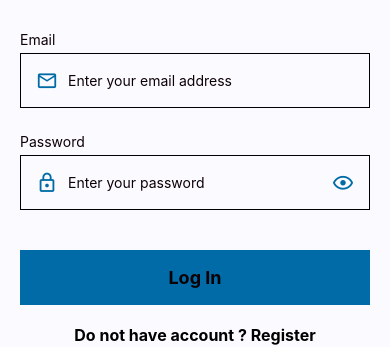
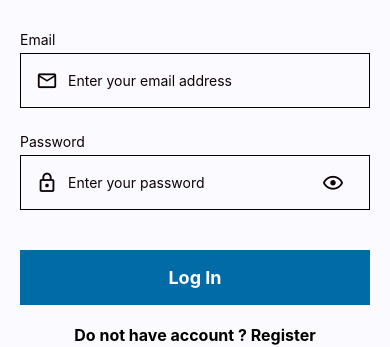
Before and after one commit to claudio-familia/project-car, a React Native app: screen /Login in a window 390 px wide. Shown: the part 134-481 px from the top of the page. Built offline with nearby package versions, Linux system fonts and the light colour scheme; no server answers.

Commit message:
Add login with firebase and update styles for input

```diff
--- a/App.tsx
+++ b/App.tsx
@@ -1,11 +1,27 @@
-import React from "react";
+import React, { useEffect } from "react";
 import { NavigationContainer } from "@react-navigation/native";
 import Routes from "./routes/Routes";
 import Colors from "./utils/color-const";
 import { useColorScheme } from "react-native";
+import { FIREBASE_AUTH } from "./firebase-config";
 
 export default function App() {
 	const theme = useColorScheme();
+
+	const checkAuthState = () => {
+		FIREBASE_AUTH.onAuthStateChanged((user) => {
+			if (user) {
+				console.log("User is signed in:", user.uid);
+			} else {
+				console.log("User is signed out");
+			}
+		});
+	};
+
+	useEffect(() => {
+		checkAuthState();
+	}, []);
+
 
 	return (
 		<NavigationContainer theme={theme === "dark" ? Colors.dark : Colors.light}>
--- a/components/Button.tsx
+++ b/components/Button.tsx
@@ -20,7 +20,7 @@ const Button = ({title, onPress = () => {}}: Props) => {
 			onPress={onPress}
 			activeOpacity={0.7}
 			style={styles.button}>
-			<Text style={{color: COLORS.text, fontWeight: "bold", fontSize: 18}}>
+			<Text style={{color: COLORS.white, fontWeight: "bold", fontSize: 18}}>
 				{title}
 			</Text>
 		</TouchableOpacity>
--- a/components/Input.tsx
+++ b/components/Input.tsx
@@ -32,7 +32,11 @@ const Input = ({
 				]}>
 				<Icon
 					name={iconName}
-					style={{color: COLORS.primary, fontSize: 22, marginRight: 10}}
+					style={[
+						styles.inputIcon,
+						error ? styles.inputIconError : {},
+						isFocused ? styles.inputIconFocus : {}
+					]}
 				/>
 				<TextInput
 					autoCorrect={false}
@@ -49,7 +53,11 @@ const Input = ({
 					<Icon
 						onPress={() => setHidePassword(!hidePassword)}
 						name={hidePassword ? "eye-outline" : "eye-off-outline"}
-						style={{color: COLORS.primary, fontSize: 22}}
+						style={[
+							styles.inputIcon,
+							error ? styles.inputIconError : {},
+							isFocused ? styles.inputIconFocus : {}
+						]}
 					/>
 				)}
 			</View>
@@ -73,14 +81,27 @@ const styles = StyleSheet.create({
 		backgroundColor: COLORS.background,
 		flexDirection: "row",
 		paddingHorizontal: 15,
-		borderWidth: 0.5,
+		borderWidth: 1,
 		alignItems: "center",
 	},
 	inputError: {
-		borderColor: COLORS.danger
+		borderColor: COLORS.danger,
+		borderWidth: 1.5,
 	},
 	inputFocus: {
-		borderColor:  COLORS.primary
+		borderColor:  COLORS.primary,
+		borderWidth: 1.5,
+	},
+	inputIcon: {
+		color: COLORS.text,
+		fontSize: 22,
+		marginRight: 10
+	},
+	inputIconFocus: {
+		color: COLORS.primary,
+	},
+	inputIconError: {
+		color: COLORS.danger,
 	}
 });
 
--- a/screens/auth/login/Login.tsx
+++ b/screens/auth/login/Login.tsx
@@ -1,5 +1,4 @@
 /* eslint-disable @typescript-eslint/no-explicit-any */
-import { NavigationProp } from "@react-navigation/native";
 import React from "react";
 import {View, Text, SafeAreaView, Keyboard} from "react-native";
 import Loader from "../../../components/Loader";
@@ -8,34 +7,29 @@ import Input from "../../../components/Input";
 import { ThemeColors } from "../../../models/theme";
 import Color from "../../../utils/color-const";
 import { useTheme } from "@react-navigation/native";
+import { Props } from "./Login.utils";
+import { FIREBASE_AUTH } from "../../../firebase-config";
+import { signInWithEmailAndPassword } from "firebase/auth";
 
 let COLORS: ThemeColors = Color.light.colors;
 
-
-type Props = {
-	navigation: NavigationProp<any, any>
-}
-
-type LoginError = {
-	email: string,
-	password: string
-}
-
-
 const LoginScreen = ({navigation}: Props) => {
-	const [inputs, setInputs] = React.useState({email: "", password: ""});
-	const [errors, setErrors] = React.useState<LoginError>({ email: "", password: ""});
-	const [loading, setLoading] = React.useState(false);
+	const [state, setState] = React.useState({
+		email: "",
+		password: "",
+		errors: { email: "", password: ""},
+		loading: false
+	});
 	COLORS = useTheme().colors as any;
 
 	const validate = async () => {
 		Keyboard.dismiss();
 		let isValid = true;
-		if (!inputs.email) {
+		if (!state.email) {
 			handleError("Please input email", "email");
 			isValid = false;
 		}
-		if (!inputs.password) {
+		if (!state.password) {
 			handleError("Please input password", "password");
 			isValid = false;
 		}
@@ -44,23 +38,38 @@ const LoginScreen = ({navigation}: Props) => {
 		}
 	};
 
+	const signIn = async (email: string, password: string) => {
+		try {
+			await signInWithEmailAndPassword(FIREBASE_AUTH, email, password);
+			console.log("User signed in successfully!");
+		} catch (error: any) {
+			console.error("Error signing in:", error.message);
+		}
+	};
+
+
 	const login = () => {
-		setLoading(true);
-		alert("Login");
-		setLoading(false);
+		setState(prevState => ({...prevState, loading: true}));
+		signIn(state.email, state.password);
+		setState(prevState => ({...prevState, loading: false}));
 	};
 
 	const handleOnchange = (text: string, input: string) => {
-		setInputs(prevState => ({...prevState, [input]: text}));
+		setState(prevState => ({...prevState, [input]: text}));
 	};
 
-	const handleError = (error: any, input: string) => {
-		setErrors(prevState => ({...prevState, [input]: error}));
+	const handleError = (error: any, input: "email" | "password") => {
+		setState(prevState => {
+			prevState.errors[input] = error;
+			return {
+				...prevState,
+			};
+		});
 	};
 
 	return (
 		<SafeAreaView style={{backgroundColor: COLORS.background, flex: 1}}>
-			<Loader visible={loading} />
+			<Loader visible={state.loading} />
 			<View style={{paddingTop: 50, paddingHorizontal: 20}}>
 				<Text style={{color: COLORS.black, fontSize: 40, fontWeight: "bold"}}>
           Log In
@@ -75,7 +84,7 @@ const LoginScreen = ({navigation}: Props) => {
 						iconName="email-outline"
 						label="Email"
 						placeholder="Enter your email address"
-						error={errors.email}
+						error={state.errors.email}
 					/>
 					<Input
 						onChangeText={(text: string) => handleOnchange(text, "password")}
@@ -83,7 +92,7 @@ const LoginScreen = ({navigation}: Props) => {
 						iconName="lock-outline"
 						label="Password"
 						placeholder="Enter your password"
-						error={errors.password}
+						error={state.errors.password}
 						password
 					/>
 					<Button title="Log In" onPress={validate} />
--- /dev/null
+++ b/screens/auth/login/Login.utils.ts
@@ -0,0 +1,6 @@
+/* eslint-disable @typescript-eslint/no-explicit-any */
+import { NavigationProp } from "@react-navigation/native";
+
+export type Props = {
+	navigation: NavigationProp<any, any>
+}
```
